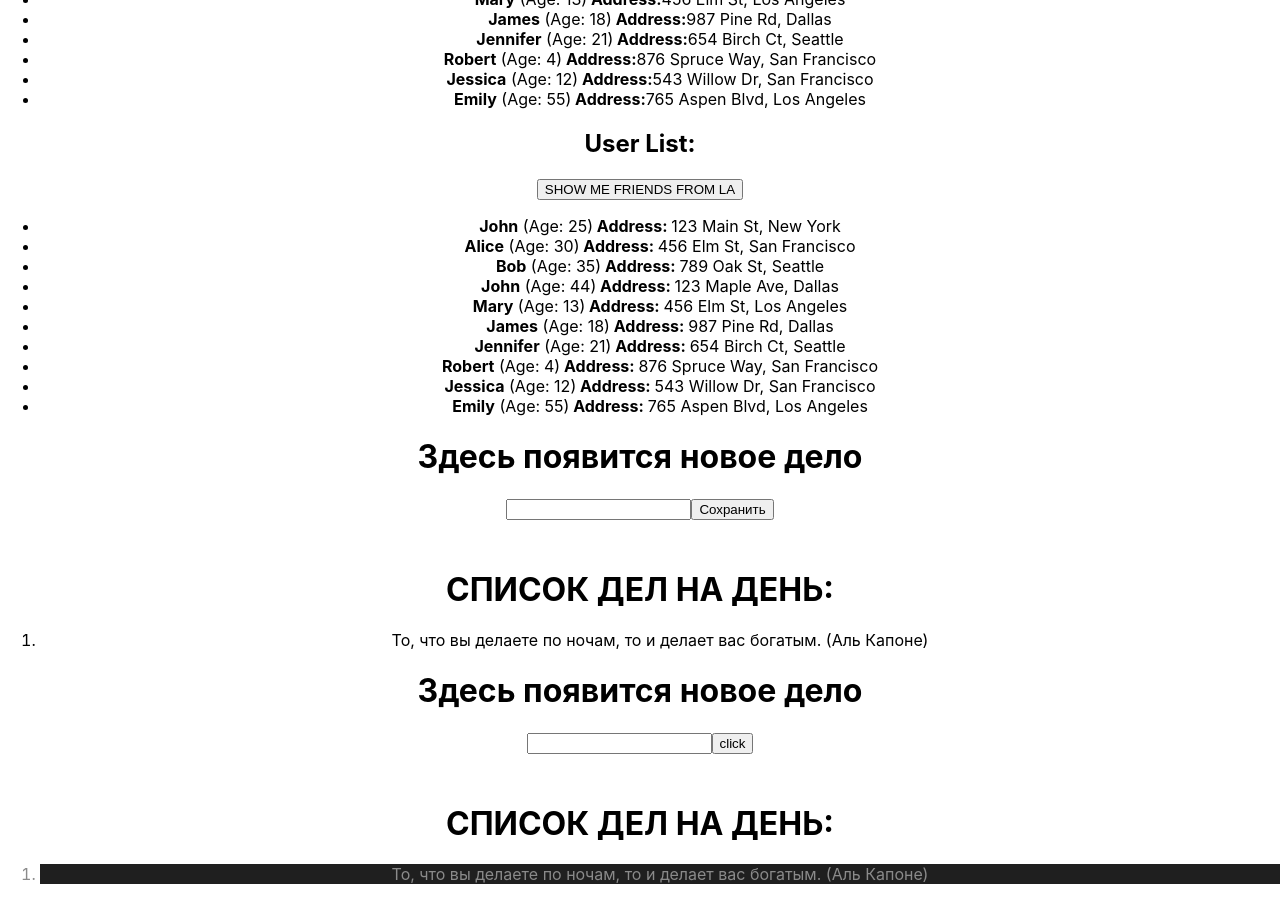
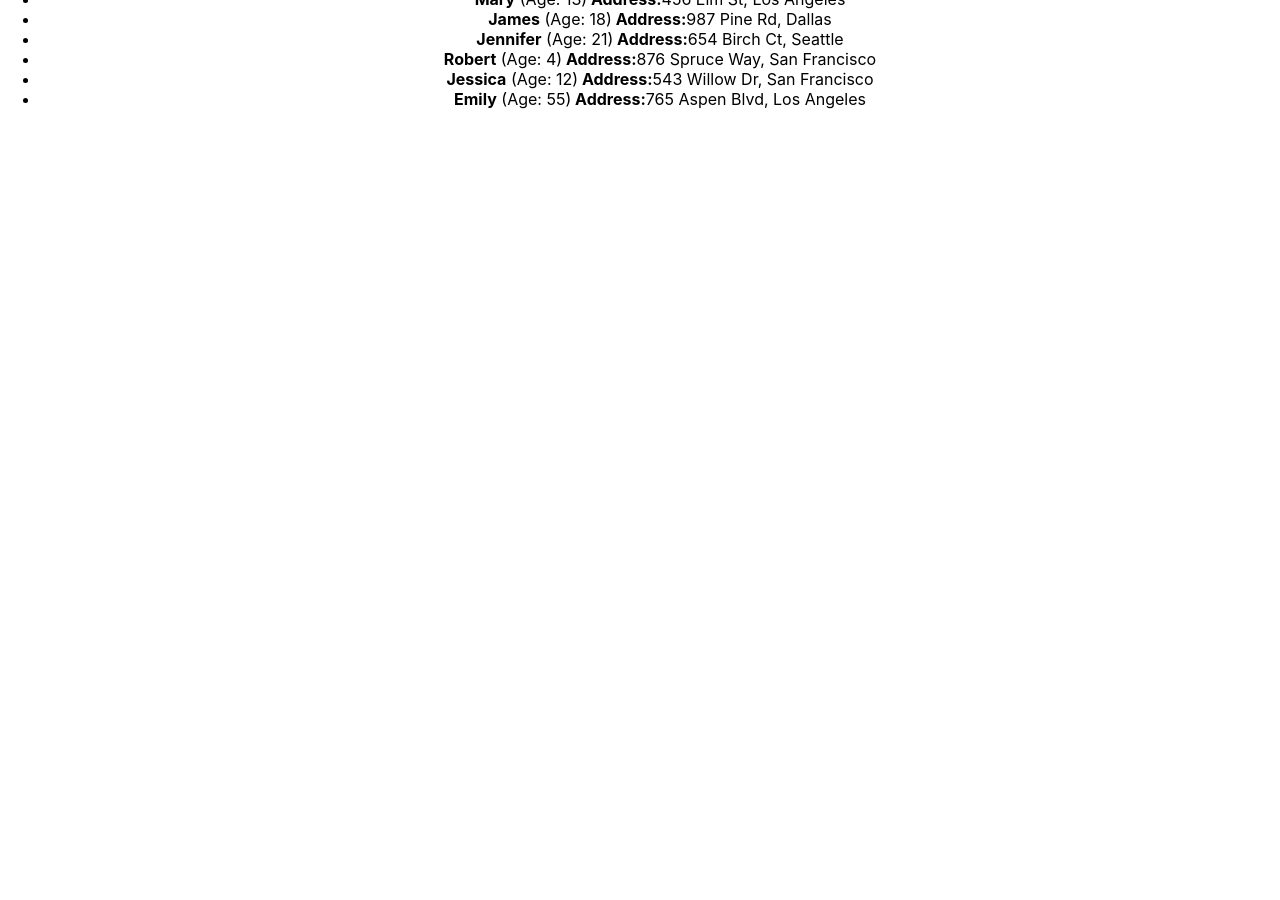
Before and after one commit to Daniyel-Tkachuk/homework-autoCheck-1, a React (Create React App) app: page / in a window 1280 px wide. Shown: the part 160-1060 px from the top of the page. After the commit the page ends 800 px from the top, so only its background shows below. Built offline with nearby package versions, Linux system fonts and the light colour scheme.

Commit message:
add HW-1

```diff
--- a/src/App.tsx
+++ b/src/App.tsx
@@ -8,9 +8,9 @@ function App() {
   return (
     <div className="App">
       <HW1 />
-      <HW2 />
-      <HW3 />
-      <HW4 />
+      {/*<HW2 />*/}
+      {/*<HW3 />*/}
+      {/*<HW4 />*/}
     </div>
   );
 }
--- a/src/HW/1/HW1.tsx
+++ b/src/HW/1/HW1.tsx
@@ -1,4 +1,4 @@
-import {UserList} from './UserList';
+import {UserList, UserType} from './UserList';
 
 export const HW1 = () => {
 
@@ -14,7 +14,7 @@ export const HW1 = () => {
   // ❗ id на элементах не удаляем и не изменяем! Они нужны для автотестов.
   // Если нужно подставить элемент массива в id, то подставляем по аналогии с другими элементами!
 
-	const users = [
+	const users: UserType[] = [
 		{id: 1, name: 'John', age: 25, address: {street: '123 Main St', city: 'New York'}},
 		{id: 2, name: 'Alice', age: 30, address: {street: '456 Elm St', city: 'San Francisco'}},
 		{id: 3, name: 'Bob', age: 35, address: {street: '789 Oak St', city: 'Seattle'}},
--- a/src/HW/2/CurrentUser.tsx
+++ b/src/HW/2/CurrentUser.tsx
@@ -1,7 +1,7 @@
-import {UserType} from './HW2';
+import { UserType } from './HW2';
 
 type CurrentUserPropsType = {
-  user: UserType
+  user: any // пропиши типизацию
 };
 
 export const CurrentUser = (props: CurrentUserPropsType) => {
--- a/src/HW/2/HW2.tsx
+++ b/src/HW/2/HW2.tsx
@@ -1,5 +1,5 @@
-import {useState} from 'react';
-import {UserList2} from './UserList2';
+import { useState } from 'react';
+import { UserList2 } from './UserList2';
 
 export type AddressType = {
   street: string;
@@ -10,11 +10,11 @@ export type UserType = {
   id: number;
   name: string;
   age: number;
-  address: AddressType;
+  address: any; // пропиши типизацию
 };
 
 export type UsersObjectType = {
-  myFriends: UserType[]
+  myFriends: any; // пропиши типизацию
 };
 
 export const HW2 = () => {
@@ -29,31 +29,31 @@ export const HW2 = () => {
 
   // ❗ Массив с данными не трогаем!
 
-  const users: UsersObjectType = {
-    myFriends: [
-      {id: 1, name: 'John', age: 25, address: {street: '123 Main St', city: 'New York'}},
-      {id: 2, name: 'Alice', age: 30, address: {street: '456 Elm St', city: 'San Francisco'}},
-      {id: 3, name: 'Bob', age: 35, address: {street: '789 Oak St', city: 'Seattle'}},
-      {id: 4, name: 'John', age: 44, address: {street: '123 Maple Ave', city: 'Dallas'}},
-      {id: 5, name: 'Mary', age: 13, address: {street: '456 Elm St', city: 'Los Angeles'}},
-      {id: 6, name: 'James', age: 18, address: {street: '987 Pine Rd', city: 'Dallas'}},
-      {id: 7, name: 'Jennifer', age: 21, address: {street: '654 Birch Ct', city: 'Seattle'}},
-      {id: 8, name: 'Robert', age: 4, address: {street: '876 Spruce Way', city: 'San Francisco'}},
-      {id: 9, name: 'Jessica', age: 12, address: {street: '543 Willow Dr', city: 'San Francisco'}},
-      {id: 10, name: 'Emily', age: 55, address: {street: '765 Aspen Blvd', city: 'Los Angeles'}},
+  const users = {
+    myFriends:[
+      { id: 1, name: 'John', age: 25, address: { street: '123 Main St', city: 'New York' } },
+      { id: 2, name: 'Alice', age: 30, address: { street: '456 Elm St', city: 'San Francisco' } },
+      { id: 3, name: 'Bob', age: 35, address: { street: '789 Oak St', city: 'Seattle' } },
+      { id: 4, name: 'John', age: 44, address: { street: '123 Maple Ave', city: 'Dallas' } },
+      { id: 5, name: 'Mary', age: 13, address: { street: '456 Elm St', city: 'Los Angeles' } },
+      { id: 6, name: 'James', age: 18, address: { street: '987 Pine Rd', city: 'Dallas' } },
+      { id: 7, name: 'Jennifer', age: 21, address: { street: '654 Birch Ct', city: 'Seattle' } },
+      { id: 8, name: 'Robert', age: 4, address: { street: '876 Spruce Way', city: 'San Francisco' } },
+      { id: 9, name: 'Jessica', age: 12, address: { street: '543 Willow Dr', city: 'San Francisco' } },
+      { id: 10, name: 'Emily', age: 55, address: { street: '765 Aspen Blvd', city: 'Los Angeles' } },
     ]
   }
 
   let [currentUsers, setCurrentUsers] = useState<UsersObjectType>(users);
 
   const filterUsers = () => {
-    const filteredUsers = currentUsers.myFriends.filter(el => el.address.city === "Los Angeles");
-    setCurrentUsers({myFriends: filteredUsers});
+    const filteredUsers = 'НУЖНО ПРОФИЛЬТРОВАТЬ ДРУЗЕЙ. ОСТАВЛЯЕМ ТОЛЬКО ТЕХ, КОТОРЫЕ ЖИВУТ В ГОРОДЕ LOS ANGELES';
+    setCurrentUsers({ myFriends: filteredUsers });
   };
 
   return (
     <div id={'hw02'}>
-      <UserList2 users={currentUsers} filterUsers={filterUsers}/>
+      <UserList2 users={currentUsers} filterUsers={filterUsers} />
     </div>
   );
 };
--- a/src/HW/2/UserList2.tsx
+++ b/src/HW/2/UserList2.tsx
@@ -2,8 +2,8 @@ import {CurrentUser} from './CurrentUser';
 import {UsersObjectType} from './HW2';
 
 type UserList2PropsType = {
-	users: UsersObjectType
-	filterUsers: () => void
+	users: any // пропиши типизацию
+	filterUsers: any // пропиши типизацию
 };
 
 export const UserList2 = (props: UserList2PropsType) => {
@@ -11,13 +11,13 @@ export const UserList2 = (props: UserList2PropsType) => {
 		<div id={'hw02-users'}>
 			<h2>User List:</h2>
 
-			<button id={'hw02-filter-button'} onClick={props.filterUsers}>SHOW ME FRIENDS FROM LA</button>
+			{/*<button id={'hw02-filter-button'} onClick={() => props.filterUsers}>SHOW ME FRIENDS FROM LA</button>*/}
 
-			<ul>
-			  {props.users.myFriends.map((user) => (
-			    <CurrentUser user={user}/>
-			  ))}
-			</ul>
+			{/*<ul>*/}
+			{/*  {props.users.myFriends.map((user) => (*/}
+			{/*    <ВЫЗЫВАЕМ КОМПОНЕНТУ CurrentUser />*/}
+			{/*  ))}*/}
+			{/*</ul>*/}
 		</div>
 	);
 };
--- a/src/HW/3/HW3.tsx
+++ b/src/HW/3/HW3.tsx
@@ -1,4 +1,4 @@
-import {ChangeEvent, useState} from 'react';
+import { useState } from 'react';
 
 export const HW3 = () => {
   // 1️⃣ Раскомментируйте JSX(HW3.tsx) и вы увидите,
@@ -16,40 +16,40 @@ export const HW3 = () => {
     'То, что вы делаете по ночам, то и делает вас богатым. (Аль Капоне)',
   ]);
 
-  const handleChange = (event: ChangeEvent<HTMLInputElement>) => {
-    setCurrentText(event.currentTarget.value);
+  const handleChange = (event: 'НУЖНО ПРОТИПИЗИРОВАТЬ') => {
+    // setCurrentText(ЧЕГО-ТО НЕ ХВАТАЕТ);
   };
 
   const handleSave = () => {
-    setTexts([currentText, ...texts])
-    setCurrentText("")
+    // ЗАСЕТАТЬ БЫ ТЕКСТ В texts И НЕ ПОТЕРЯТЬ НАПУТСТВИЕ ИЗ ПРОШЛОГО ВЕКА)
+    // А ЗАТЕМ УБРАТЬ ЗА СОБОЙ В currentText
   };
 
   return (
     <div id={'hw03'}>
-      {currentText ? (
-        <h1 id={'hw03-text'}>{currentText}</h1>
-      ) : (
-        <h1 id={'hw03-default-text'}>Здесь появится новое дело</h1>
-      )}
+      {/*{currentText ? (*/}
+      {/*  <h1 id={'hw03-text'}>ЗДЕСЬ ХОТЕЛОСЬ БЫ УВИДЕТЬ ВВОДИМЫЙ ТЕКСТ</h1>*/}
+      {/*) : (*/}
+      {/*  <h1 id={'hw03-default-text'}>Здесь появится новое дело</h1> // ничего не меняем, здесь все норм*/}
+      {/*)}*/}
 
-      <input id={'hw03-input'} type="text" value={currentText} onChange={handleChange} />
+      {/*<input id={'hw03-input'} type="text" value={currentText} onChange={handleChange} />*/}
 
-      <button id={'hw03-button'} onClick={handleSave}>
-        Сохранить
-      </button>
+      {/*<button id={'hw03-button'} onClick={() => {}}> // НЕ ХВАТАТЕТ ФУНКЦИИ*/}
+      {/*  Сохранить*/}
+      {/*</button>*/}
 
-      <h1 style={{ marginTop: '50px' }}>СПИСОК ДЕЛ НА ДЕНЬ:</h1>
+      {/*<h1 style={{ marginTop: '50px' }}>СПИСОК ДЕЛ НА ДЕНЬ:</h1>*/}
 
-      <ol id={'hw03-tasks'}>
-        {texts.map((el, index) => {
-          return (
-            <li key={index} id={`hw03-task-${index}`}>
-              {el}
-            </li>
-          );
-        })}
-      </ol>
+      {/*<ol id={'hw03-tasks'}>*/}
+      {/*  {ОТРИСОВАТЬ МАССИВ.map((el, index) => {*/}
+      {/*    return (*/}
+      {/*      <li key={index} id={`hw03-task-${index}`}>*/}
+      {/*        {el}*/}
+      {/*      </li>*/}
+      {/*    );*/}
+      {/*  })}*/}
+      {/*</ol>*/}
     </div>
   );
 };
--- a/src/HW/4/Button.tsx
+++ b/src/HW/4/Button.tsx
@@ -1,11 +1,11 @@
 type ButtonPropsType = {
-  callBack: () => void
-  name: string
+  callBack: any // НУЖНО ПРОТИПИЗИРОВАТЬ
+  name: any // НУЖНО ПРОТИПИЗИРОВАТЬ
 };
 
 export const Button = (props: ButtonPropsType) => {
   const callBackHandler = () => {
-    props.callBack()
+    // НУЖНО ДОПИСАТЬ
   };
 
   return (
--- a/src/HW/4/HW4.tsx
+++ b/src/HW/4/HW4.tsx
@@ -26,27 +26,27 @@ export const HW4 = () => {
 
   return (
     <div id={'hw04'}>
-      {currentText ? (
-        <h1 id={'hw04-text'}>{currentText}</h1>
-      ) : (
-        <h1 id={'hw04-default-text'}>Здесь появится новое дело</h1>
-      )}
+      {/*{currentText ? (*/}
+      {/*  <h1 id={'hw04-text'}>{currentText}</h1>*/}
+      {/*) : (*/}
+      {/*  <h1 id={'hw04-default-text'}>Здесь появится новое дело</h1>*/}
+      {/*)}*/}
 
-      <Input currentText={currentText} setCurrentText={setCurrentText} />
+      {/*<Input НЕ ХВАТАЕТ АРГУМЕНТОВ />*/}
 
-      <Button name={"click"} callBack={handleSave}/>
+      {/*<Button НЕ ХВАТАЕТ АРГУМЕНТОВ />*/}
 
-      <h1 style={{ marginTop: '50px' }}>СПИСОК ДЕЛ НА ДЕНЬ:</h1>
+      {/*<h1 style={{ marginTop: '50px' }}>СПИСОК ДЕЛ НА ДЕНЬ:</h1>*/}
 
-      <ol id={'hw04-tasks'}>
-        {texts.map((el, index) => {
-          return (
-            <li key={index} id={`hw04-task-${index}`} className={!(index % 2) ? s.chetNechet : ''}>
-              {el}
-            </li>
-          );
-        })}
-      </ol>
+      {/*<ol id={'hw04-tasks'}>*/}
+      {/*  {texts.map((el, index) => {*/}
+      {/*    return (*/}
+      {/*      <li key={index} id={`hw04-task-${index}`} className={ЕСЛИ ЧЕТН ? S.chetNechet : ''}>*/}
+      {/*        {el}*/}
+      {/*      </li>*/}
+      {/*    );*/}
+      {/*  })}*/}
+      {/*</ol>*/}
     </div>
   );
 };
--- a/src/HW/4/Input.tsx
+++ b/src/HW/4/Input.tsx
@@ -1,16 +1,14 @@
-import {ChangeEvent} from "react";
-
 type InputPropsType = {
-	currentText: string
-	setCurrentText: (currentText: string) => void
+	currentText: any // НУЖНО ПРОТИПИЗИРОВАТЬ
+	setCurrentText: any // НУЖНО ПРОТИПИЗИРОВАТЬ
 };
 
 export const Input = (props: InputPropsType) => {
-	const onChangeHandler = (event: ChangeEvent<HTMLInputElement>) => {
-		props.setCurrentText(event.currentTarget.value)
+	const onChangeHandler = (event: 'НУЖНО ПРОТИПИЗИРОВАТЬ') => {
+		// НУЖНО ДОПИСАТЬ
 	};
 
-	return (
-	  <input id={'hw04-input'} type="text" value={props.currentText} onChange={onChangeHandler} />
-	);
+	// return (
+	//   <input id={'hw04-input'} type="text" value={props.currentText} onChange={onChangeHandler} />
+	// );
 };
```
Also changed, not shown: src/HW/1/UserList.tsx (+5 -5 lines).
